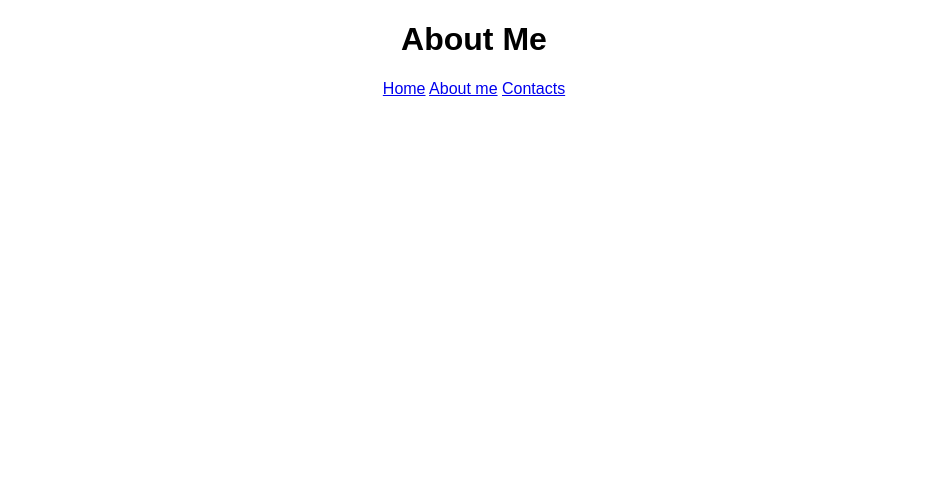
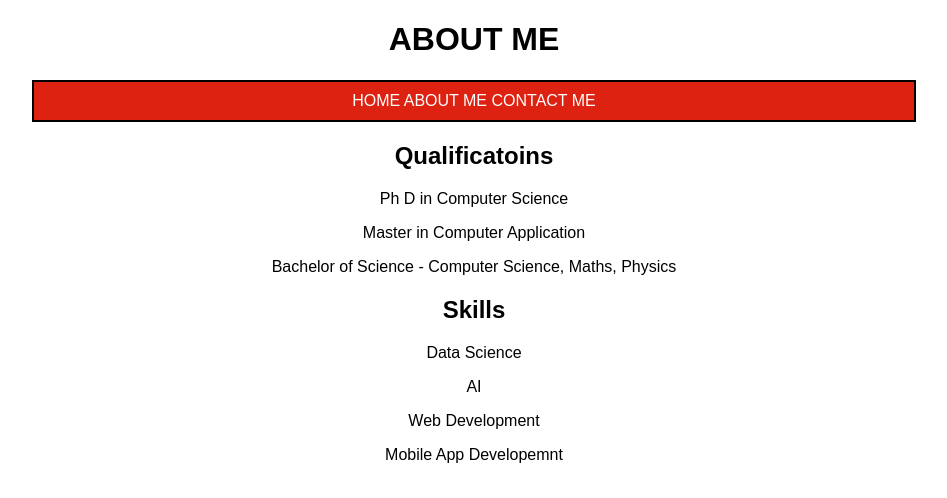
Before and after one commit to nilaykarade/webdev1, a plain HTML site: page about.html in a window 1280 px wide. Shown: the whole page, without its empty margins (166-1113 px from the left). Drawn offline with Linux system fonts and the light colour scheme.

Commit message:
Add files via upload

```diff
--- a/about.html
+++ b/about.html
@@ -1,18 +1,30 @@
 <!DOCTYPE html>
 <html>
     <head>
-        <title>About Nilay</title>
+        <title>Nilay</title>
+        <link rel='stylesheet' type='text/css' media='screen' href='css/main.css'>
 
     </head>
     <body style="font-family: Arial, Helvetica, sans-serif;">
         <div style="text-align:center ;width:70%;margin : auto;">
-            <h1>About Me</h1>
-            <div>
-                <a href="index.html">Home</a>
-                <a href="about.html">About me</a>
-                <a href="contact.html">Contacts</a>
+           <h1>ABOUT ME</h1>
+            <div class="navbar">
+                <a href="index.html">HOME</a>
+                <a href="about.html">ABOUT ME</a>
+                <a href="contact.html">CONTACT ME</a>
             </div>
+
+            <h2>Qualificatoins</h2>
+            <p>Ph D in Computer Science</p>
+            <p>Master in Computer Application</p>
+            <p>Bachelor of Science - Computer Science, Maths, Physics</p>
+
+            <h2>Skills</h2>
+            <p>Data Science</p>
+            <p>AI</p>
+            <p>Web Development</p>
+            <p>Mobile App Developemnt</p>
+
         </div>
-
     </body>
 </html>
--- /dev/null
+++ b/css/main.css
@@ -0,0 +1,11 @@
+.navbar{
+    background-color:#dd2211 ;
+    border: 2px solid black;
+    padding: 10px;
+}
+
+
+.navbar a{
+    text-decoration: none;
+    color: white;
+}
```
Also changed, not shown: contact.html (+16 -7 lines), index.html (+8 -9 lines).
